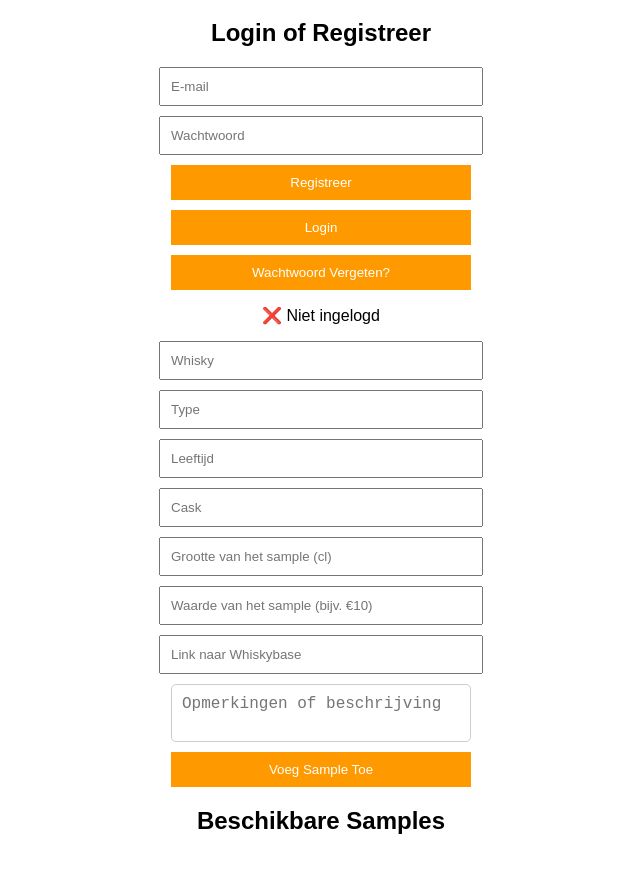
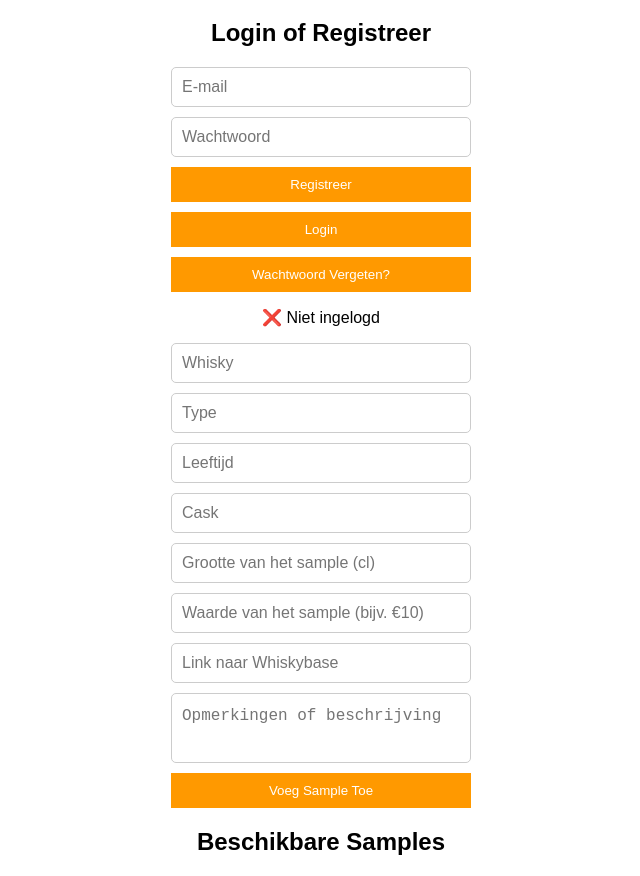
Before and after one commit to Ublala/SampleSwapper, a plain HTML site: page index.html in a window 1280 px wide. Shown: the part 61-937 px from the top of the page, without its empty margins (319-959 px from the left). Before the commit the page ends 916 px from the top, so only its background shows below. Drawn offline with Linux system fonts and the light colour scheme; no server answers.

Commit message:
Update styles.css

```diff
--- a/styles.css
+++ b/styles.css
@@ -10,6 +10,10 @@ input {
     padding: 10px;
     width: 80%;
     max-width: 300px;
+    font-size: 16px;
+    border: 1px solid #ccc;
+    border-radius: 5px;
+    box-sizing: border-box;
 }
 
 button {
@@ -39,17 +43,18 @@ button:hover {
 }
 
 textarea {
-    display: block; /* Zorgt ervoor dat het zich net als een input-veld gedraagt */
-    width: 100%; /* Zelfde breedte als inputvelden */
-    max-width: 300px; /* Zelfde maximale breedte als inputvelden */
+    display: block;
+    width: 80%; /* Zelfde breedte als inputvelden */
+    max-width: 300px; /* Houdt de breedte gelijk aan de inputvelden */
     padding: 10px;
     font-size: 16px;
     border: 1px solid #ccc; /* Zelfde kleur als inputvelden */
     border-radius: 5px;
     resize: none; /* Handmatige resize door gebruiker uitzetten */
     overflow-y: hidden; /* Scrollbar verbergen als deze niet nodig is */
-    min-height: 40px; /* Minimaal even hoog als een normaal invoerveld */
+    min-height: 50px; /* Standaard hoogte iets groter, gelijk aan inputvelden */
+    line-height: 1.5; /* Houdt de tekst goed uitgelijnd in het veld */
     box-sizing: border-box;
     margin: 10px auto; /* Centreer het veld net als de andere inputvelden */
-    background-color: white; /* Zorgt ervoor dat de achtergrond gelijk blijft */
+    background-color: white; /* Voorkomt kleurverschil */
 }
```
